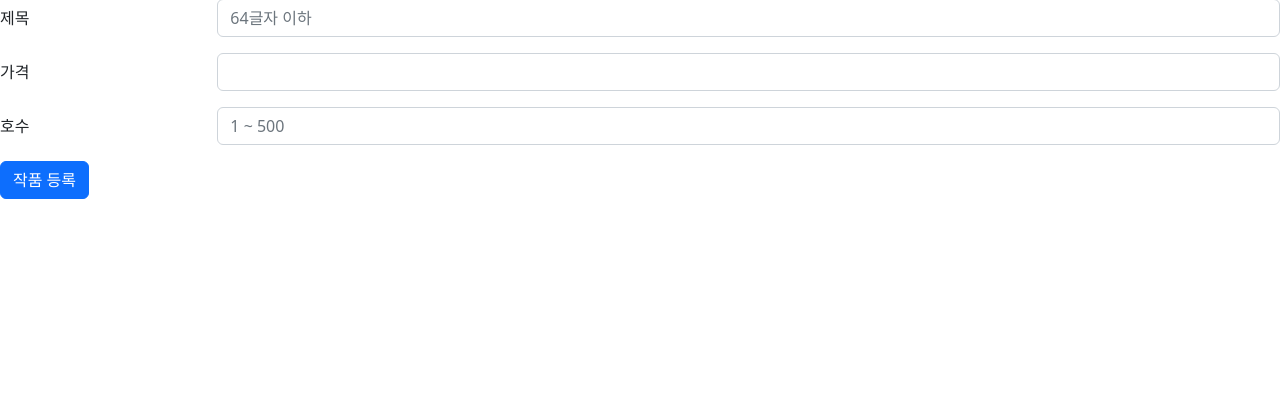
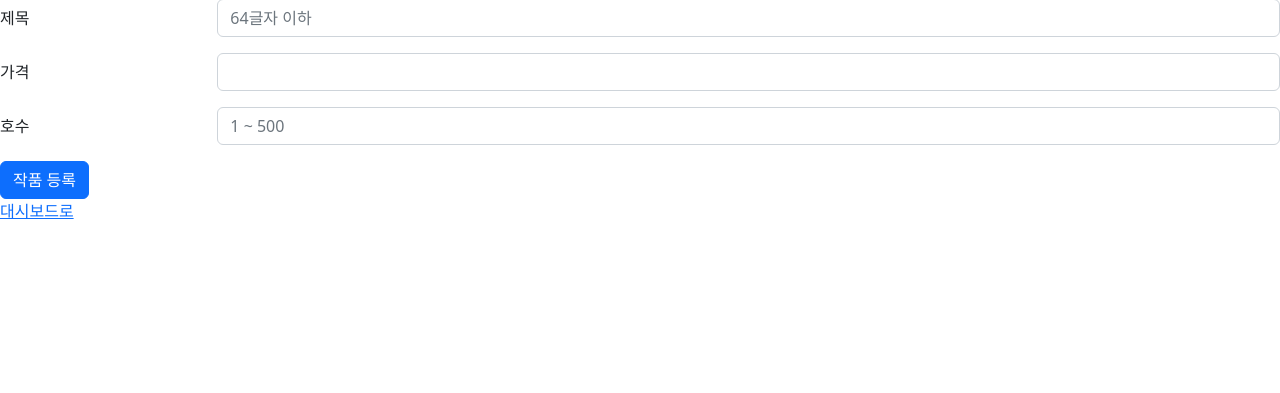
Before and after one commit to zeonga1102/og-assignment, a Django app: page /artist/register/work in a window 1280 px wide. Shown: the part 87-480 px from the top of the page. Run offline with Django 4.2, Linux system fonts and the light colour scheme.

Commit message:
ENH: 작가 대시보드 페이지로 이동하는 링크 추가

```diff
--- a/templates/artist/register_work.html
+++ b/templates/artist/register_work.html
@@ -30,5 +30,6 @@
             </div>
             <button type="button" class="btn btn-primary" id="submitBtn">작품 등록</button>
         </form>
+        <a href={% url "artist:dashboard" %}>대시보드로</a>
     </div>
 {% endblock %}
```
